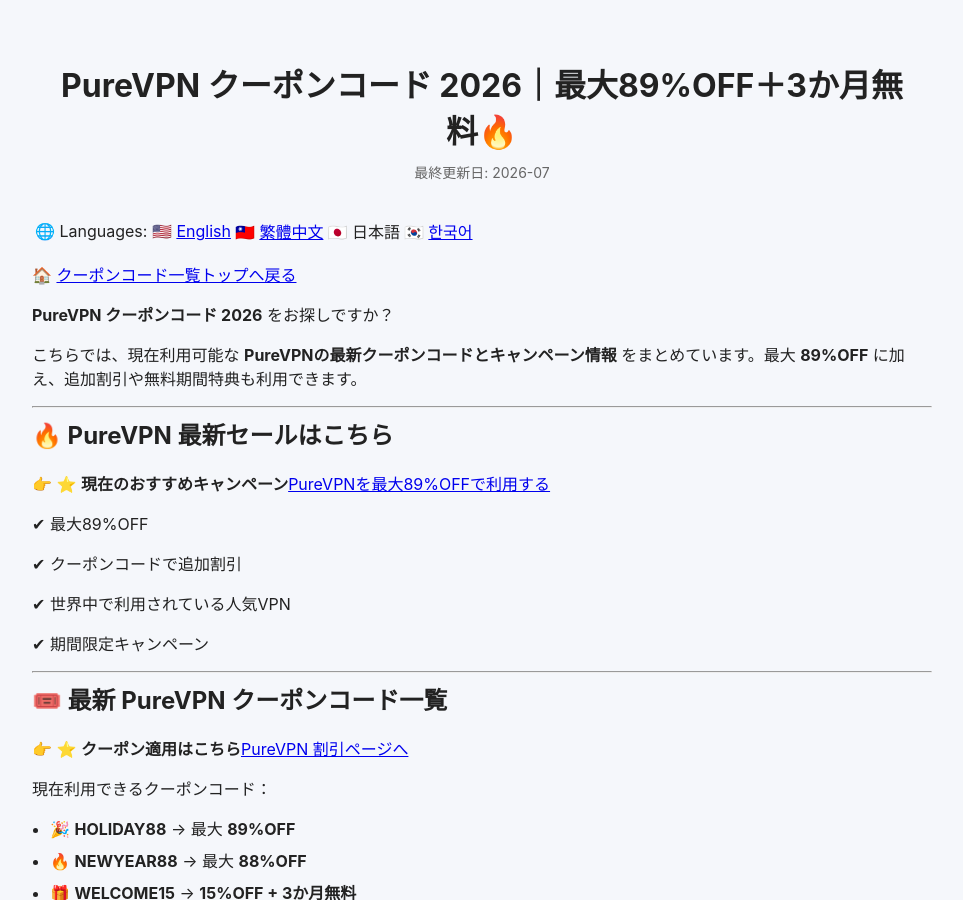
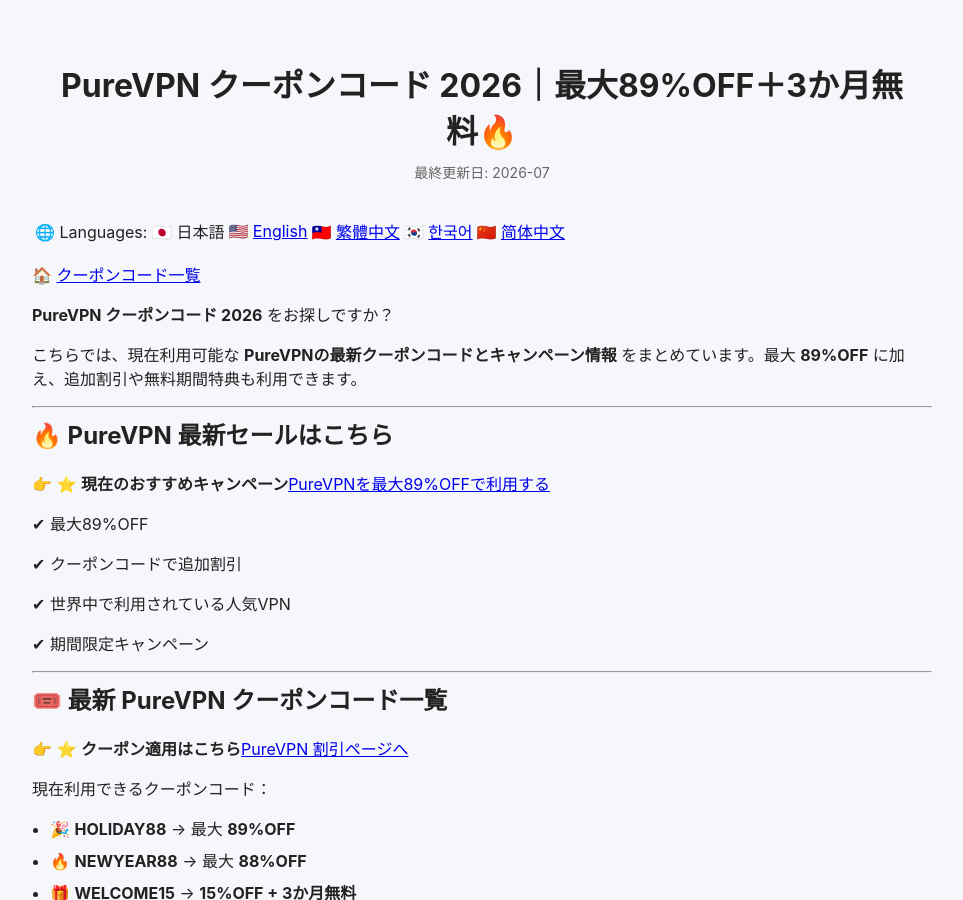
Before and after one commit to BestCouponCodes/best-coupon-codes, a Jekyll site: the page built from purevpn-coupon-code-ja.md, in a window 1280 px wide and 900 px high. Shown: the whole window, without its empty margins (158-1121 px from the left). Built offline with Jekyll 4.4.1, drawn with Linux system fonts in a browser that asks for light colours; part of the change alters nothing that is shown; some of the changed text lies outside the part shown.

Commit message:
Update language links and coupon code listings

```diff
--- a/purevpn-coupon-code-ja.md
+++ b/purevpn-coupon-code-ja.md
@@ -7,9 +7,9 @@ lang: ja
 last_modified_at: 2026-07-02
 ---
 
-🌐 Languages: 🇺🇸 [English]({{ site.baseurl }}/purevpn-coupon-code/) | 🇹🇼 [繁體中文]({{ site.baseurl }}/purevpn-coupon-code-zh/) | 🇯🇵 日本語 | 🇰🇷 [한국어]({{ site.baseurl }}/purevpn-coupon-code-ko/)
+🌐 Languages: 🇯🇵 日本語 | 🇺🇸 [English]({{ site.baseurl }}/purevpn-coupon-code/) | 🇹🇼 [繁體中文]({{ site.baseurl }}/purevpn-coupon-code-zh/) | 🇰🇷 [한국어]({{ site.baseurl }}/purevpn-coupon-code-ko/) | 🇨🇳 [简体中文]({{ site.baseurl }}/purevpn-coupon-code-cn/)
 
-🏠 [クーポンコード一覧トップへ戻る]({{ site.baseurl }}/)
+🏠 [クーポンコード一覧]({{ site.baseurl }}/index-ja)
 
 **PureVPN クーポンコード 2026** をお探しですか？
 
@@ -131,8 +131,8 @@ PureVPNは2026年もコストパフォーマンスに優れたVPNサービスの
 
 他のVPNサービスも比較してみませんか？
 
-* [NordVPN クーポンコード]({{ site.baseurl }}/nordvpn-coupon-code/) – 最大80%OFF
-* [Surfshark クーポンコード]({{ site.baseurl }}/surfshark-coupon-code/) – 最大87%OFF
-* [ExpressVPN クーポンコード]({{ site.baseurl }}/expressvpn-coupon-code/) – 限定割引実施中
-
+* [NordVPN クーポンコード]({{ site.baseurl }}/nordvpn-coupon-code-ja/) – 最大80%OFF
+* [Surfshark クーポンコード]({{ site.baseurl }}/surfshark-coupon-code-ja/) – 最大87%OFF
+* [ExpressVPN クーポンコード]({{ site.baseurl }}/expressvpn-coupon-code-ja/) – 限定割引実施中
+* [ProtonVPN クーポンコード]({{ site.baseurl }}/protonvpn-coupon-code-ja/) – 最大70%OFF
 ---
```
